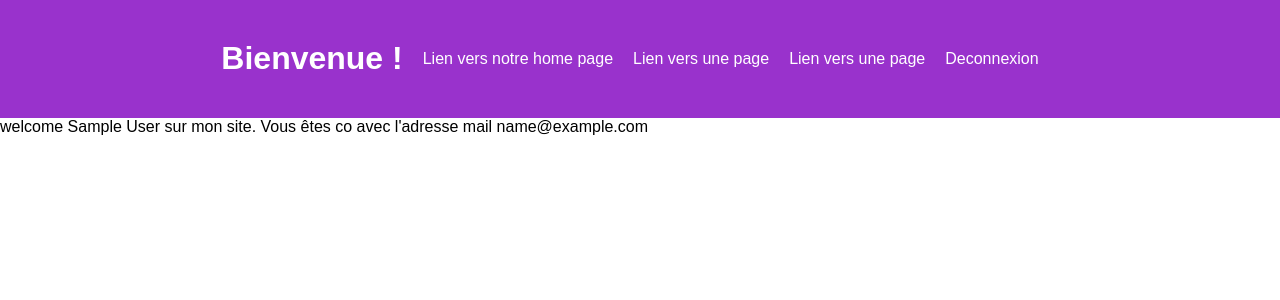
After one commit to YusufByn/registration-exo, a PHP site: page /home.php in a window 1280 px wide. The commit adds this page. Shown: the top 300 px of the page. Run offline with PHP 8.4, Linux system fonts and the light colour scheme; the visitor is signed in with stand-in values (Sample User, id 1).

Commit message:
ajout de home css, home.php avec du code pour logout l'user

```diff
--- /dev/null
+++ b/assets/css/home.css
@@ -0,0 +1,32 @@
+* {
+    margin: 0;
+    padding: 0;
+    font-family: Arial, Helvetica, sans-serif;
+}
+
+header {
+    display: flex;
+    justify-content: center;
+    padding: 40px;
+    background-color: darkorchid;
+    color: white;
+}
+
+nav {
+    display: flex;
+    justify-content: space-around;
+    align-items: center;
+    padding: 10px;
+}
+
+ul {
+    text-decoration: none;
+    list-style-type: none;
+}
+
+li > a{
+    text-decoration: none;
+    list-style-type: none;
+    color: white;
+    padding: 10px;
+}
--- /dev/null
+++ b/home.php
@@ -0,0 +1,76 @@
+<?php
+// demarre la session
+session_start();
+
+// condition pour veirifier si dans la session de l'utilisateur se trouve les infos qui nous montre qu'il est co
+if (!isset($_SESSION['loggin']) || $_SESSION['loggin'] !== true ) {
+    // si il est co je le redirige grace a location qui dans le header de ma request
+    header('location: login.php');
+    // je lui dis du coup d'arreter le code ici fin de s'executer
+    exit();
+}
+
+// condition qui me permet de verifier si en get j'ai une key logout ET si cette key contient la value 1
+if(isset($_GET["logout"]) && $_GET["logout"] === "1") {
+    $_SESSION = [];
+    session_destroy();
+
+    // supprime les cookies
+
+    // si il est deco on le renvoie sur la page de login
+    header("location: login.php");
+    // je lui dis d'arreter d'executer le code
+    exit();
+}
+
+
+$user_id = $_SESSION['user_id'] ?? 'inconnu';
+$formName = $_SESSION['name'] ?? 'non renseigné';
+$formLastName = $_SESSION['lastname'] ?? 'non renseigné';
+$userEmail = $_SESSION['email'] ?? "pas d'email";
+
+
+?>
+
+
+
+
+<!DOCTYPE html>
+<html lang="fr">
+<head>
+    <meta charset="UTF-8">
+    <meta name="viewport" content="width=device-width, initial-scale=1.0">
+    <title>Document</title>
+    <link rel="stylesheet" href="assets/css/home.css">
+</head>
+<body>
+    <header>
+        <h1>Bienvenue !</h1>
+        <nav>
+            <ul>
+                <li>
+                    <a href="home.php">Lien vers notre home page</a>
+                </li>
+            </ul>
+            <ul>
+                <li>
+                    <a href="">Lien vers une page</a>
+                </li>
+            </ul>
+            <ul>
+                <li>
+                    <a href="">Lien vers une page</a>
+                </li>
+            </ul>
+            <ul>
+                <li>
+                    <a href="home.php?logout=1">Deconnexion</a>
+                </li>
+            </ul>
+        </nav>
+    </header>
+    <main>
+        <span><?= "welcome $formName sur mon site. Vous êtes co avec l'adresse mail $userEmail"; ?></span>
+    </main>
+</body>
+</html>
--- a/registration.php
+++ b/registration.php
@@ -120,6 +120,8 @@ if (empty($errors)) {
                 <input type="password" name="confirm_password" id="confirm_password" placeholder="Confirm Password">
 
                 <input type="submit" value="Submit">
+
+                <a href=login.php>Déjà inscrit ?</a>
             </form>
         </section>
         <section class="messagesContainer">
```
Also changed, not shown: assets/css/style.css (+16 -4 lines), login.php (+25 -5 lines).
